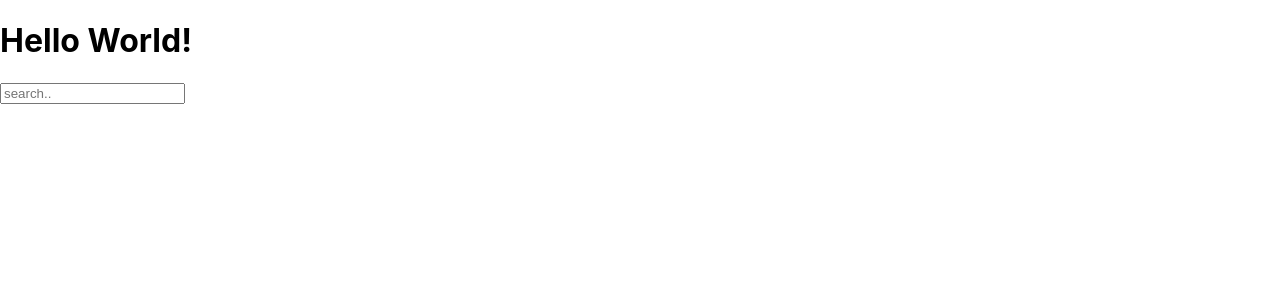
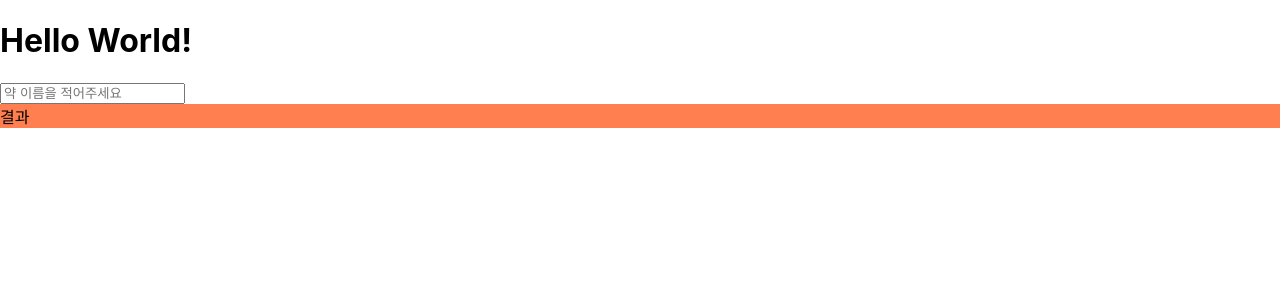
Before and after one commit to oouuyab/SideProject_01_medicine_Client, a React (Create React App) app in the folder my-app/: page / in a window 1280 px wide. Shown: the top 300 px of the page. Built offline with nearby package versions, Linux system fonts and the light colour scheme.

Commit message:
:construction: resultList 작성 중
sarchbar의 handleChange 함수 리팩토링, getContraindicateResult 함수 작성 중

```diff
--- a/my-app/src/App.js
+++ b/my-app/src/App.js
@@ -3,16 +3,15 @@ import SearchBar from './components/searchBar';
 import CurrentList from './components/currentList';
 import searchMediInfo from './components/apis/searchMediInfo';
 import getContraindicate from './components/apis/getContraindicate';
-import ResultList from './components/resultList';
+import ContraindicateList from './components/contraindicateList';
 
 const App = () => {
   const [currentList, setCurrentList] = useState([]);
   const [recoMedi, setRecoMedi] = useState({});
-  const [result, setResult] = useState({});
+  const [contraindicate, setContraindicate] = useState([]);
 
   const handleChange = async (e) => {
-    let getNewKeyword = () => e.target.value;
-    let newKeyword = await getNewKeyword();
+    let newKeyword = e.target.value;
     let searchResult = await searchMediInfo('', newKeyword);
 
     if (newKeyword.length !== 0) {
@@ -21,6 +20,7 @@ const App = () => {
       await setRecoMedi({ recoMedi: { item: [] } });
     }
   };
+
   const deleteItem = async (e) => {
     let target = e.currentTarget.innerText.split('\n')[0];
     setCurrentList(currentList.filter((item) => item[0] !== target));
@@ -28,12 +28,17 @@ const App = () => {
 
   const getContraindicateResult = async (currnetList) => {
     //? 변경사항 발생 시 처음부터 조회하는 것이 아닌 기존의 리스트에서 추가된 것만 조회하는 방법이 있지 않을까?
+    //! 확실히 이 부분에 문제가 있음
+    //* 요청이 많아지는 이유는 recoMedi가 달라질때마다 요청이 보내짐
+    let result = [];
     for (let i = 0; i < currentList.length - 1; i++) {
       for (let j = i + 1; j < currentList.length; j++) {
-        let result = await getContraindicate(currentList[i][0], currentList[j][0]);
-        return result;
+        console.log(i, j);
+        result.push(await getContraindicate(currentList[i][0], currentList[j][0]));
       }
     }
+    console.log(result);
+    // setContraindicate(result.filter((list) => list.PROHBT_CONTENT !== null));
   };
 
   const addList = (e) => {
@@ -59,8 +64,17 @@ const App = () => {
     <div>
       <h1>Hello World!</h1>
       <SearchBar addList={addList} handleChange={handleChange} recoMedi={recoMedi} />
-      <CurrentList currentList={currentList} onClick={deleteItem} />
-      <ResultList currentList={currentList} getContraindicate={getContraindicateResult} />
+      <div style={{ backgroundColor: 'red' }}>
+        <CurrentList currentList={currentList} onClick={deleteItem} />
+      </div>
+      <div style={{ backgroundColor: 'coral' }}>
+        결과
+        <ContraindicateList
+          currentList={currentList}
+          contraindicate={contraindicate}
+          getContraindicateResult={getContraindicateResult}
+        />
+      </div>
     </div>
   );
 };
--- a/my-app/src/components/apis/getContraindicate.js
+++ b/my-app/src/components/apis/getContraindicate.js
@@ -17,6 +17,7 @@ const getContraindicate = async (itemName, mixtureItemName) => {
         `
     }
   });
+  console.log(result.data.data.contraindicate);
   return result.data.data.contraindicate;
 };
 
--- a/my-app/src/components/apis/searchMediInfo.js
+++ b/my-app/src/components/apis/searchMediInfo.js
@@ -7,7 +7,6 @@ const url = '/1470000/DURPrdlstInfoService';
 const key = process.env.REACT_APP_MEDICINE_KEY;
 const searchMediInfo = async (entpName, itemName) => {
   try {
-    console.log('itemName :' + itemName);
     let queryParams = '?' + encodeURIComponent('serviceKey') + '=' + key;
     let type = '/getDurPrdlstInfoList';
     queryParams += '&' + encodeURIComponent('entpName') + '=' + encodeURIComponent(entpName);
--- /dev/null
+++ b/my-app/src/components/contraindicateList.js
@@ -0,0 +1,34 @@
+import React from 'react';
+
+const contarindicateList = (props) => {
+  try {
+    const { currentList, contarindicate, getContraindicateResult } = props;
+
+    getContraindicateResult(currentList);
+
+    let contarindicateList = contarindicate.map((items) => {
+      return (
+        <div key={items}>
+          <div>제조사</div>
+          <div>{items.ENTP_NAME}</div>
+          <div>품목 명</div>
+          <div>{items.ITEM_NAME}</div>
+          <div>제조사</div>
+          <div>{items.MIXTURE_ENTP_NAME}</div>
+          <div>품목 명</div>
+          <div>{items.MIXTURE_ITEM_NAME}</div>
+          <div>금기내용</div>
+          <div>{items.PROHBT_CONTENT}</div>
+        </div>
+      );
+    });
+
+    return <div>{contarindicateList}</div>;
+  } catch (err) {
+    console.log('CurrentList err');
+    console.log(err);
+    return <></>;
+  }
+};
+
+export default contarindicateList;
--- a/my-app/src/components/resultList.js
+++ /dev/null
@@ -1,40 +0,0 @@
-import React from 'react';
-
-const ResultList = (props) => {
-  try {
-    const { currentList, getContraindicate } = props;
-
-    let list = [];
-
-    for (let i = 0; i < currentList.length - 1; i++) {
-      for (let j = i + 1; j < currentList.length; j++) {
-        list.push([currentList[i], currentList[j]]);
-      }
-    }
-    let resultList = list.map((items) => {
-      let result = getContraindicate(items);
-      return (
-        <div>
-          <div>제조사</div>
-          <div>{result.ENTP_NAME}</div>
-          <div>품목 명</div>
-          <div>{result.ITEM_NAME}</div>
-          <div>제조사</div>
-          <div>{result.MIXTURE_ENTP_NAME}</div>
-          <div>품목 명</div>
-          <div>{result.MIXTURE_ITEM_NAME}</div>
-          <div>금기내용</div>
-          <div>{result.PROHBT_CONTENT}</div>
-        </div>
-      );
-    });
-
-    return <>{resultList}</>;
-  } catch (err) {
-    console.log('CurrentList err');
-    console.log(err);
-    return <></>;
-  }
-};
-
-export default ResultList;
--- a/my-app/src/components/searchBar.jsx
+++ b/my-app/src/components/searchBar.jsx
@@ -2,9 +2,25 @@ import React from 'react';
 import dotenv from 'dotenv';
 dotenv.config();
 
+const SearchBar = (props) => {
+  const { addList, handleChange, recoMedi } = props;
+
+  return (
+    <form>
+      <input
+        type="text"
+        placeholder="약 이름을 적어주세요"
+        className="searchBar"
+        onKeyUp={handleChange}
+      />
+      <Recommend recoMedi={recoMedi} addList={addList} />
+    </form>
+  );
+};
+
 const Recommend = (props) => {
-  let results = props.recoMedi.item;
-  let addList = props.addList;
+  let { addList, recoMedi } = props;
+  let results = recoMedi.item;
   let items = <> </>;
 
   function makeRecommend(item) {
@@ -12,7 +28,7 @@ const Recommend = (props) => {
     // const query = item.INSERT_FILE.replace('http://www.health.kr/images', '');
     return (
       <div key={item.ITEM_NAME + item.ENTP_NAME}>
-        <button type="button" onClick={addList} id="eachSearchResult">
+        <button type="button" onClick={addList}>
           <div key={item.ITEM_NAME}>{item.ITEM_NAME}</div>
           <div key={item.ENTP_NAME}>{item.ENTP_NAME}</div>
           {/* <a key={item.ITEM_SEQ} href={textUrl + query}>
@@ -22,13 +38,13 @@ const Recommend = (props) => {
       </div>
     );
   }
-  if (props.recoMedi.item) {
-    if (Array.isArray(props.recoMedi.item)) {
+  if (results) {
+    if (Array.isArray(results)) {
       items = results.map((item) => {
         return makeRecommend(item);
       });
-    } else if (typeof props.recoMedi.item === 'object') {
-      const item = props.recoMedi.item;
+    } else if (typeof results === 'object') {
+      const item = results;
       return makeRecommend(item);
     }
   } else {
@@ -36,21 +52,4 @@ const Recommend = (props) => {
   }
   return <div>{items}</div>;
 };
-
-const SearchBar = (props) => {
-  const addList = props.addList;
-
-  return (
-    <form>
-      <input
-        type="text"
-        placeholder="search.."
-        className="searchBar"
-        onKeyUp={props.handleChange}
-      />
-      <Recommend recoMedi={props.recoMedi} addList={addList} />
-    </form>
-  );
-};
-
 export default SearchBar;
```
